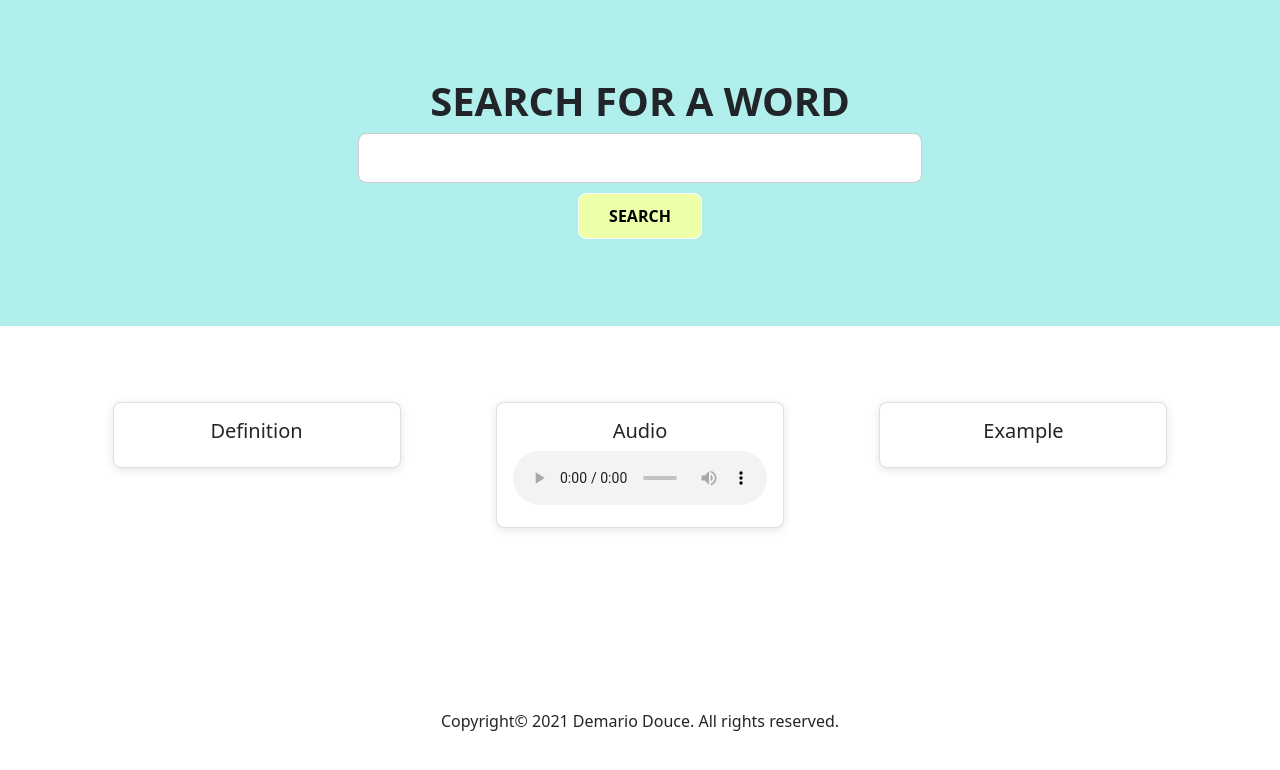
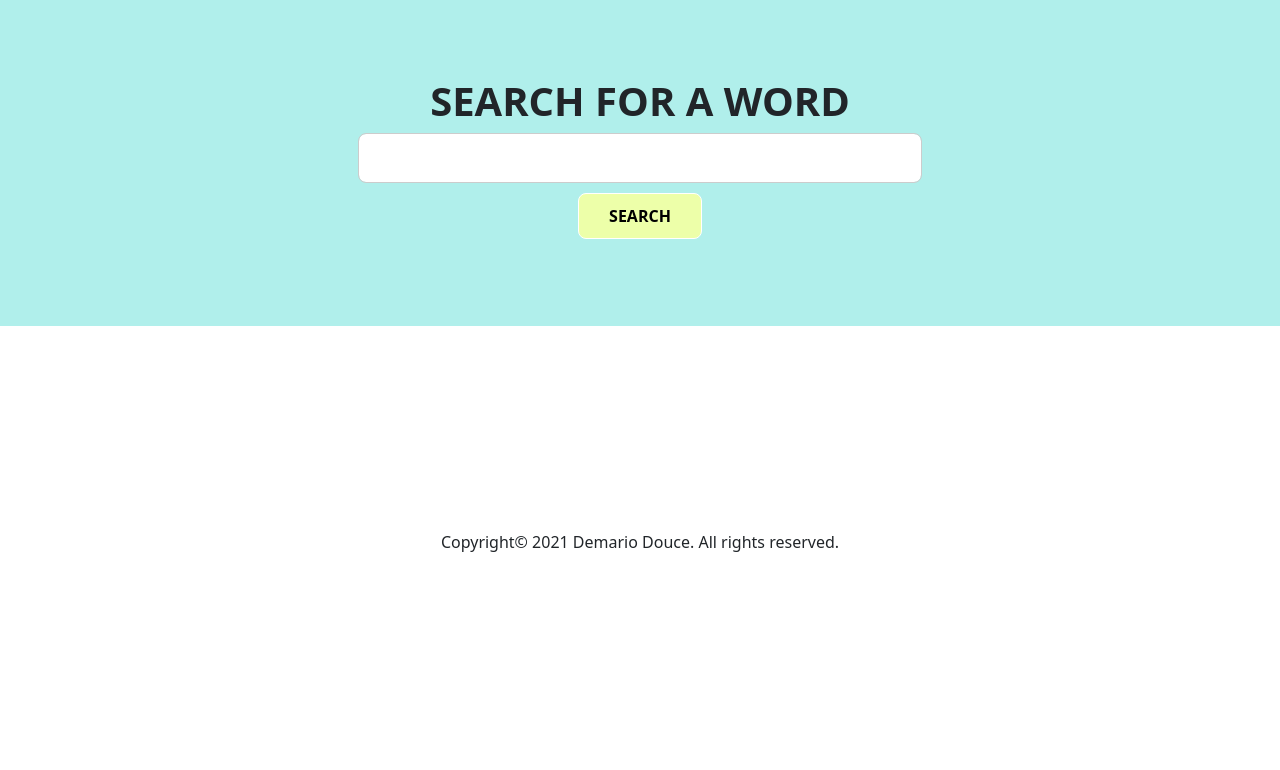
Before and after one commit to DemarioDouce/SimpleDictionary-Website, a React (Create React App) app: page / in a window 1280 px wide. Shown: the top 770 px of the page. Built offline with nearby package versions, Linux system fonts and the light colour scheme.

Commit message:
Completed v1.0.

```diff
--- a/src/App.js
+++ b/src/App.js
@@ -11,6 +11,8 @@ function App() {
   const [definitionText, setDefinitionText] = useState("");
   const [exampleText, setExampleText] = useState("");
   const [audioSrc, setAudioSrc] = useState("");
+  const [showLoading, setShowLoading] = useState(false);
+  const [showScreen, setShowScreen] = useState(false);
   // Get current year
   const currentYear = new Date().getFullYear();
   // Handle submission
@@ -20,6 +22,10 @@ function App() {
       .get("https://api.dictionaryapi.dev/api/v2/entries/en_US/" + searchText)
       .then((result) => {
         console.log(result.data);
+        // Set showLoading
+        setShowLoading(false);
+        // Set showScreen
+        setShowScreen(true);
         // Set definitionText
         setDefinitionText(result.data[0].meanings[0].definitions[0].definition);
         // Set exampleText
@@ -28,8 +34,11 @@ function App() {
         setAudioSrc(result.data[0].phonetics[0].audio);
       })
       .catch((error) => {
+        // Set showLoading
+        setShowLoading(true);
+        // Set showScreen
+        setShowScreen(false);
         console.log(error);
-        console.log("There is an error, please check the word and try again.");
       });
   };
 
@@ -58,6 +67,9 @@ function App() {
         </div>
         {/* Middle */}
         <div className="middle-container">
+          {showScreen ? (
+            <>
+              {" "}
               {/* Row */}
               <div className="row">
                 {/* Col */}
@@ -93,6 +105,19 @@ function App() {
                   </div>
                 </div>
               </div>
+            </>
+          ) : (
+            <>
+              {showLoading && (
+                <>
+                  <div class="spinner-border" role="status">
+                    <span class="visually-hidden">Loading...</span>
+                  </div>
+                  <p>There is an error, please check the word and try again.</p>
+                </>
+              )}
+            </>
+          )}
         </div>
         {/* Bottom */}
         <footer>
--- a/src/res/css/style.css
+++ b/src/res/css/style.css
@@ -50,7 +50,7 @@
 .middle-container {
   text-align: center;
   padding: 6%;
-  margin-bottom: 5%;
+  padding-bottom: 0;
 }
 
 /* CSS elements */
@@ -60,6 +60,7 @@ h1 {
 }
 
 footer {
+  margin-top: 10%;
   text-align: center;
 }
 
```
Also changed, not shown: Mockups/MockupSimpleDictionary.png (added), 1 other file (tests, documents, lock files or other folders). Lines whose indentation alone changed are shown as unchanged.
